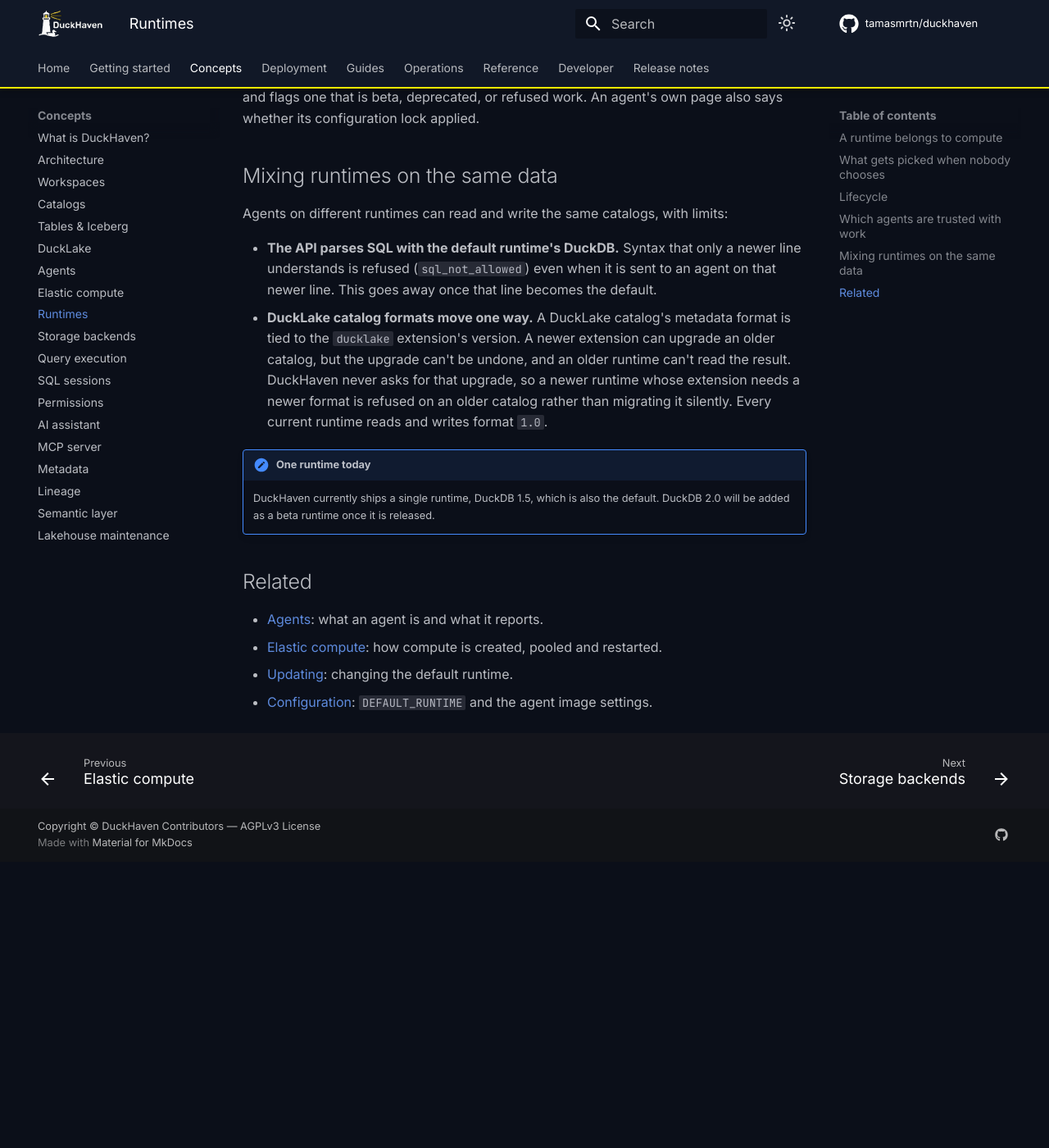
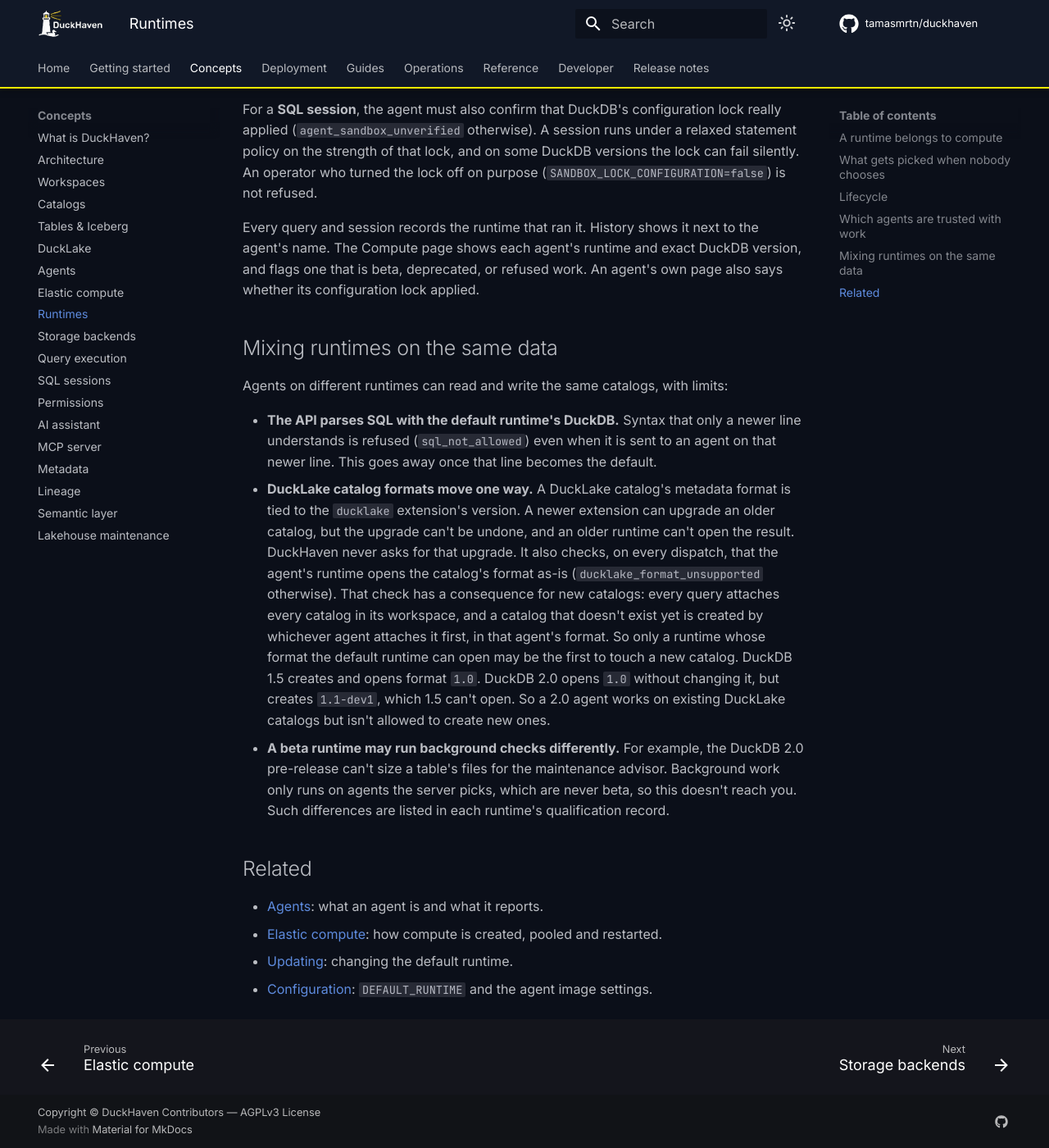
Before and after one commit to tamasmrtn/duckhaven, an MkDocs documentation site: the page built from docs/concepts/runtimes.md, in a window 1280 px wide and 1400 px high, scrolled down 2434 px. Shown: the whole window at 82% size. Built offline with MkDocs 1.6.1 and Material for MkDocs 9.7.7, drawn with Linux system fonts in a browser that asks for light colours; comment, search, counter and statistics services are not loaded; before the commit the page ends 3485 px from its top, so only the background shows below that; some of the changed text lies outside the part shown.

Commit message:
Document the DuckDB 2.0 beta runtime and its qualification
A qualification checklist every new DuckDB line runs, with the 2.0
record: what the agent absorbs, and what blocks promotion. The
runtimes page covers the DuckLake format rule; the testing page covers
per-runtime tests.

```diff
--- a/docs/concepts/runtimes.md
+++ b/docs/concepts/runtimes.md
@@ -3,6 +3,11 @@
 A **runtime** is the DuckDB an agent runs, together with the extensions baked into its image. Each runtime is one
 agent image that DuckHaven builds and tests, named after its DuckDB line: `1.5` is DuckDB 1.5.x with the standard
 extensions (`httpfs`, `azure`, `iceberg`, `ducklake`, `postgres`).
+
+| Runtime | Status | Notes |
+|---|---|---|
+| DuckDB 1.5 | Generally available, the default | Upstream support ends 2026-11-01. |
+| DuckDB 2.0 | Beta | Built from a 2.0 pre-release until 2.0 ships. See its [qualification record](../developer/runtime-qualification.md#duckdb-20-beta). |
 
 Runtimes exist because DuckDB versions are not interchangeable. A new line changes performance (sometimes for the
 better and sometimes not, depending on the workload), changes behaviour the agent relies on, and changes what it can
@@ -84,14 +89,17 @@
   (`sql_not_allowed`) even when it is sent to an agent on that newer line. This goes away once that line becomes
   the default.
 - **DuckLake catalog formats move one way.** A DuckLake catalog's metadata format is tied to the `ducklake`
-  extension's version. A newer extension can upgrade an older catalog, but the upgrade can't be undone, and an
-  older runtime can't read the result. DuckHaven never asks for that upgrade, so a newer runtime whose extension
-  needs a newer format is refused on an older catalog rather than migrating it silently. Every current runtime
-  reads and writes format `1.0`.
-
-!!! note "One runtime today"
-    DuckHaven currently ships a single runtime, DuckDB 1.5, which is also the default. DuckDB 2.0 will be added as a
-    beta runtime once it is released.
+  extension's version. A newer extension can upgrade an older catalog, but the upgrade can't be undone, and an older
+  runtime can't open the result. DuckHaven never asks for that upgrade. It also checks, on every dispatch, that the
+  agent's runtime opens the catalog's format as-is (`ducklake_format_unsupported` otherwise). That check has a
+  consequence for new catalogs: every query attaches every catalog in its workspace, and a catalog that doesn't exist
+  yet is created by whichever agent attaches it first, in that agent's format. So only a runtime whose format the
+  default runtime can open may be the first to touch a new catalog. DuckDB 1.5 creates and opens format `1.0`.
+  DuckDB 2.0 opens `1.0` without changing it, but creates `1.1-dev1`, which 1.5 can't open. So a 2.0 agent works on
+  existing DuckLake catalogs but isn't allowed to create new ones.
+- **A beta runtime may run background checks differently.** For example, the DuckDB 2.0 pre-release can't size a
+  table's files for the maintenance advisor. Background work only runs on agents the server picks, which are never
+  beta, so this doesn't reach you. Such differences are listed in each runtime's qualification record.
 
 ## Related
 
--- a/mkdocs.yml
+++ b/mkdocs.yml
@@ -173,6 +173,7 @@
       - Local development: developer/development.md
       - Contributing: developer/contributing.md
       - Testing: developer/testing.md
+      - Runtime qualification: developer/runtime-qualification.md
       - Releasing: developer/releasing.md
       - Design system: developer/design-system.md
   - Release notes: release-notes/index.md
```
Also changed, not shown: docs/developer/runtime-qualification.md (added, +77 -0 lines), docs/developer/testing.md (+15 -0 lines), docs/reference/agent-reference.md (+1 -1 lines).
